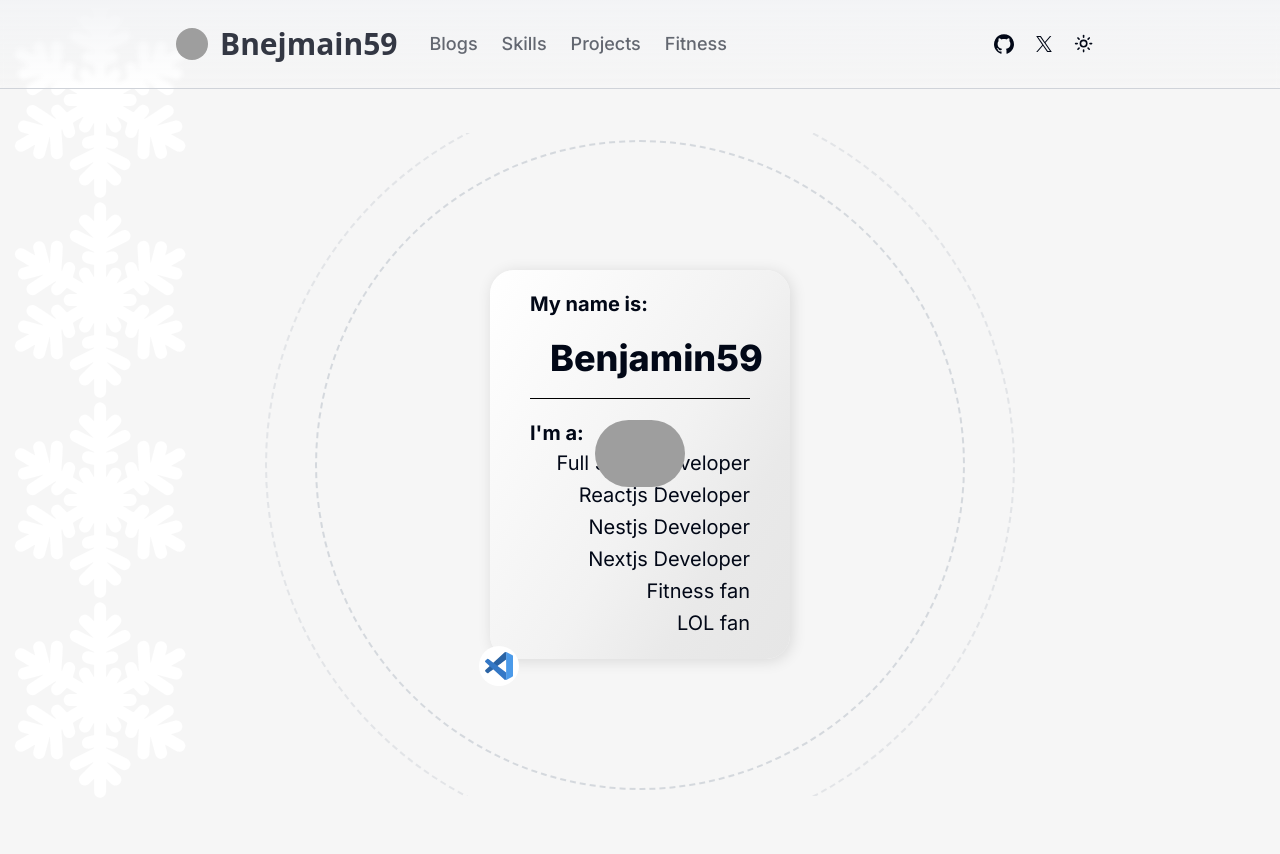
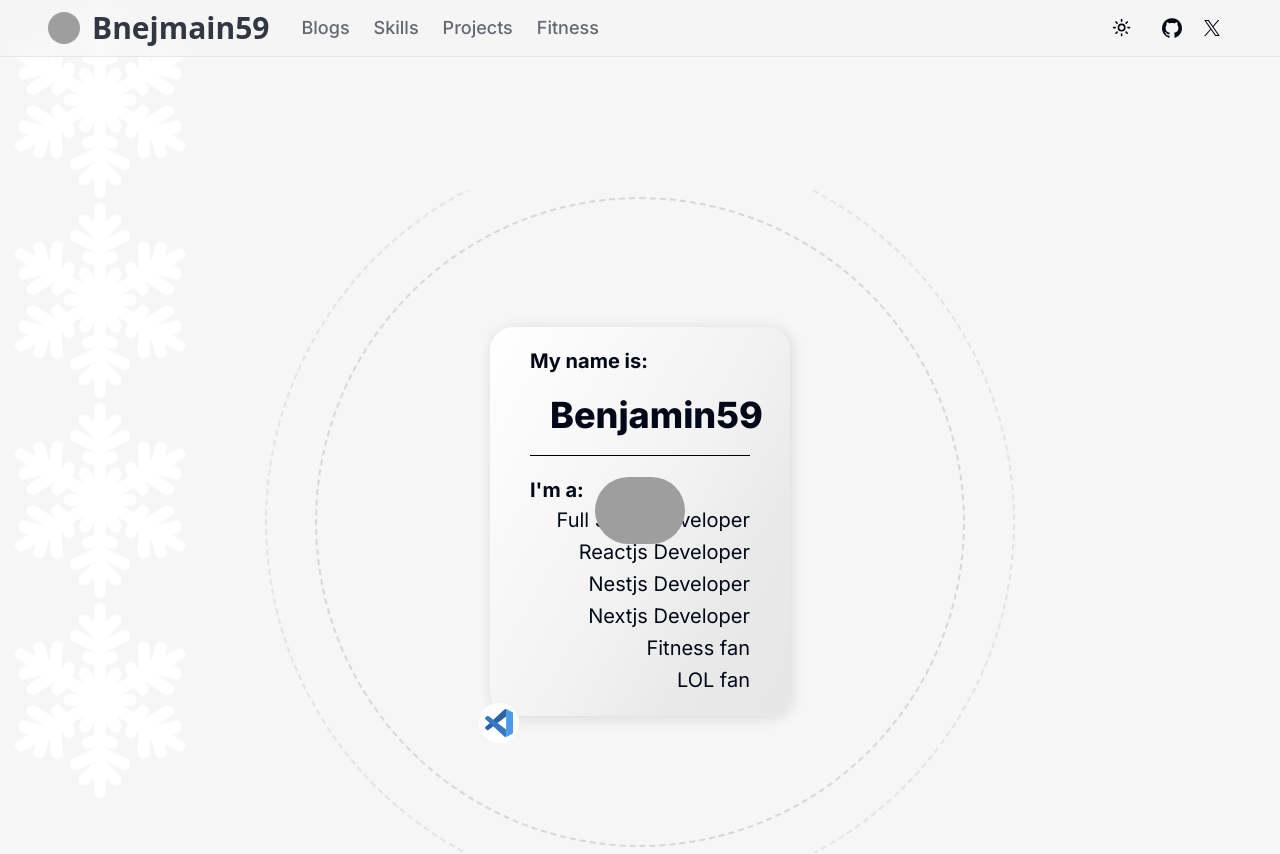
Before and after one commit to BenjaminWu-59/blog-benjamin59, a Next.js app: page / in a window 1280 px wide. Shown: the top 854 px of the page. Built offline with nearby package versions, Linux system fonts and the light colour scheme; grey boxes are pictures that could not be loaded; a web font is replaced by a local one.

Commit message:
toggle selection

```diff
--- a/components/ModeToggle.tsx
+++ b/components/ModeToggle.tsx
@@ -1,25 +1,39 @@
 'use client'
-import { DropdownMenu, DropdownMenuTrigger } from "@radix-ui/react-dropdown-menu"
+import {
+  DropdownMenu,
+  DropdownMenuContent,
+  DropdownMenuItem,
+  DropdownMenuTrigger,
+} from "@/components/ui/dropdown-menu"
 import { useTheme } from "next-themes"
 import { Button } from "./ui/button"
 import { Moon, Sun } from "lucide-react"
 
 const ModeToggle = () => {
-  const {setTheme } = useTheme()
+  const { setTheme } = useTheme()
 
   return (
-    <div>
-        <DropdownMenu>
-           <DropdownMenuTrigger asChild>
-              <Button variant="ghost" className="w-10 px-0">
-                <Sun className="h-[1.2rem] w-[1.2rem] rotate-0 scale-100 translation-all dark:-rotate-90 dark:scale-0"/>
-                <Moon className="absolute h-[1.2rem] w-[1.2rem] rotate-90 scale-0 translation-all dark:-rotate-0 dark:scale-0"/>
-                <span className="sr-only">Toggle Theme</span>
-              </Button>
-           </DropdownMenuTrigger>
-        </DropdownMenu>
-    </div>
-  )
+    <DropdownMenu>
+      <DropdownMenuTrigger asChild>
+        <div className="w-10 px-0 cursor-pointer">
+          <Sun className="h-[1.2rem] w-[1.2rem] rotate-0 scale-100 transition-all dark:-rotate-90 dark:scale-0" />
+          <Moon className="absolute h-[1.2rem] w-[1.2rem] rotate-90 scale-0 transition-all dark:rotate-0 dark:scale-100" />
+          <span className="sr-only">Toggle Theme</span>
+        </div>
+      </DropdownMenuTrigger>
+      <DropdownMenuContent align="end">
+        <DropdownMenuItem onClick={() => setTheme("light")}>
+          Light
+        </DropdownMenuItem>
+        <DropdownMenuItem onClick={() => setTheme("dark")}>
+          Dark
+        </DropdownMenuItem>
+        <DropdownMenuItem onClick={() => setTheme("system")}>
+          System
+        </DropdownMenuItem>
+      </DropdownMenuContent>
+    </DropdownMenu>
+  );
 }
 
 export default ModeToggle
--- a/components/SiteHeader.tsx
+++ b/components/SiteHeader.tsx
@@ -8,11 +8,12 @@ import ModeToggle from "./ModeToggle";
 
 const SiteHeader = () => {
   return (
-    <header className="px-4 lg:px-16 xl:px-32 2xl:px-44 fixed w-full backdrop-blur-[2px] bg-gradient-to-gray-50 bg-gradient-to-b from-gray-100 to-gray-100/0 z-20 py-4 border-b-gray-400/40 border-b">
+    <header className="z-10 sticky top-0 w-full border-b border-border bg-background/95 backdrop-blur supports-[backdrop-filter]:bg-background/60">
       <div className="container flex h-14 max-w-screen-3xl items-center">
         <MainNav />
         <div className="flex flex-1 items-center justify-end space-x-2">
           <nav className="flex items-center">
+            <ModeToggle />
             <Link
               href={siteConfig.links.github}
               target="_blank"
@@ -43,7 +44,6 @@ const SiteHeader = () => {
                 <span className="sr-only">Twitter</span>
               </div>
             </Link>
-            <ModeToggle />
           </nav>
         </div>
       </div>
```
